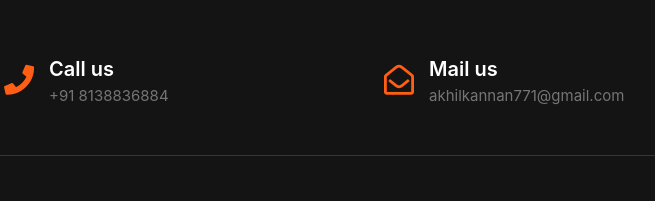
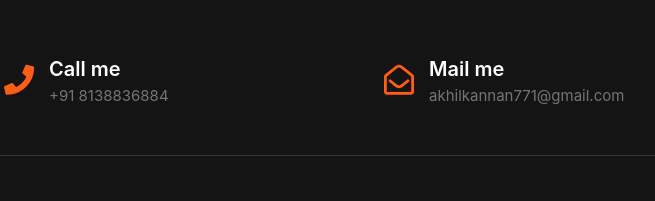
Before and after one commit to frenchuzz/akhilvs, a plain HTML site: page index.html in a window 1280 px wide. Shown: the part 2691-2892 px from the top of the page, 461-1116 px from the left. Drawn offline with nearby package versions, Linux system fonts and the light colour scheme.

Commit message:
Update index.html

```diff
--- a/index.html
+++ b/index.html
@@ -409,7 +409,7 @@
                     <div class="single-cta">
                         <i class="fas fa-phone"></i>
                         <div class="cta-text">
-                            <h4>Call us</h4>
+                            <h4>Call me</h4>
                             <span>+91 8138836884</span>
                         </div>
                     </div>
@@ -418,7 +418,7 @@
                     <div class="single-cta">
                         <i class="far fa-envelope-open"></i>
                         <div class="cta-text">
-                            <h4>Mail us</h4>
+                            <h4>Mail me</h4>
                             <span>akhilkannan771@gmail.com</span>
                         </div>
                     </div>
```
